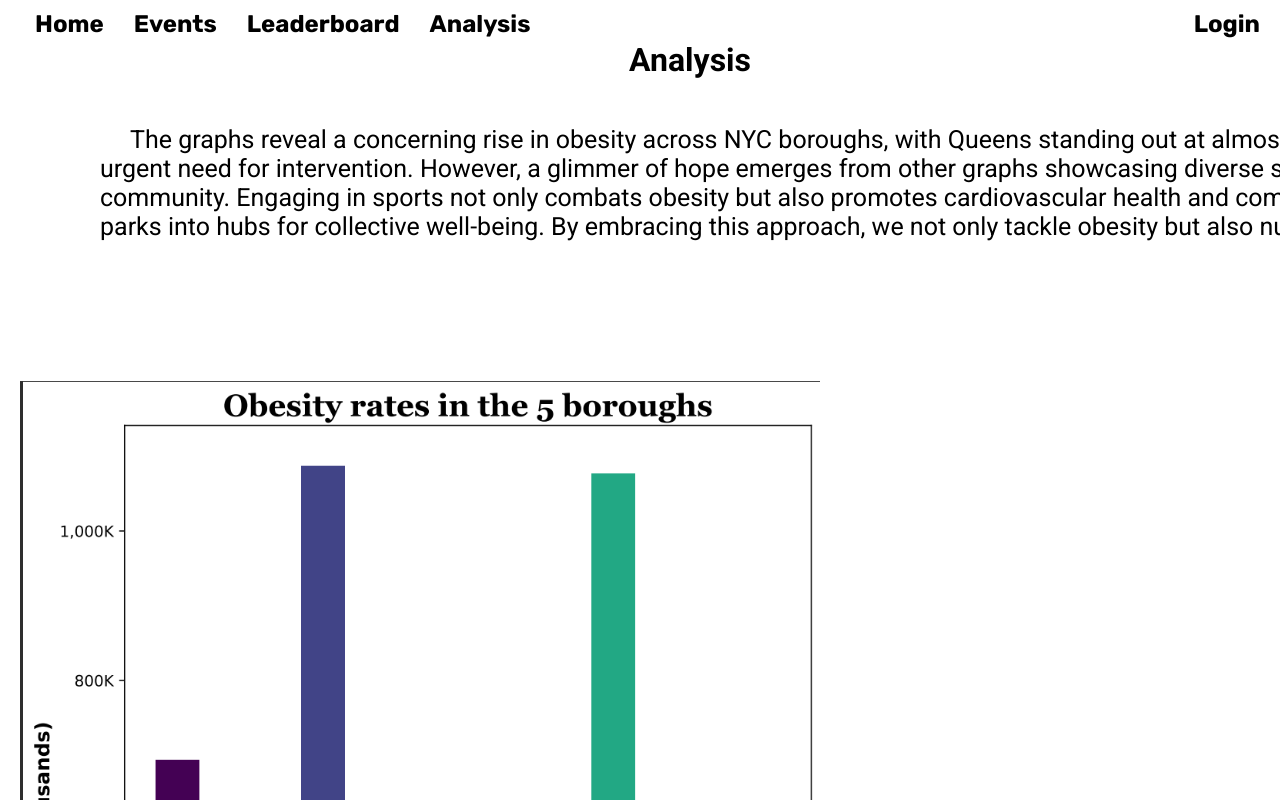
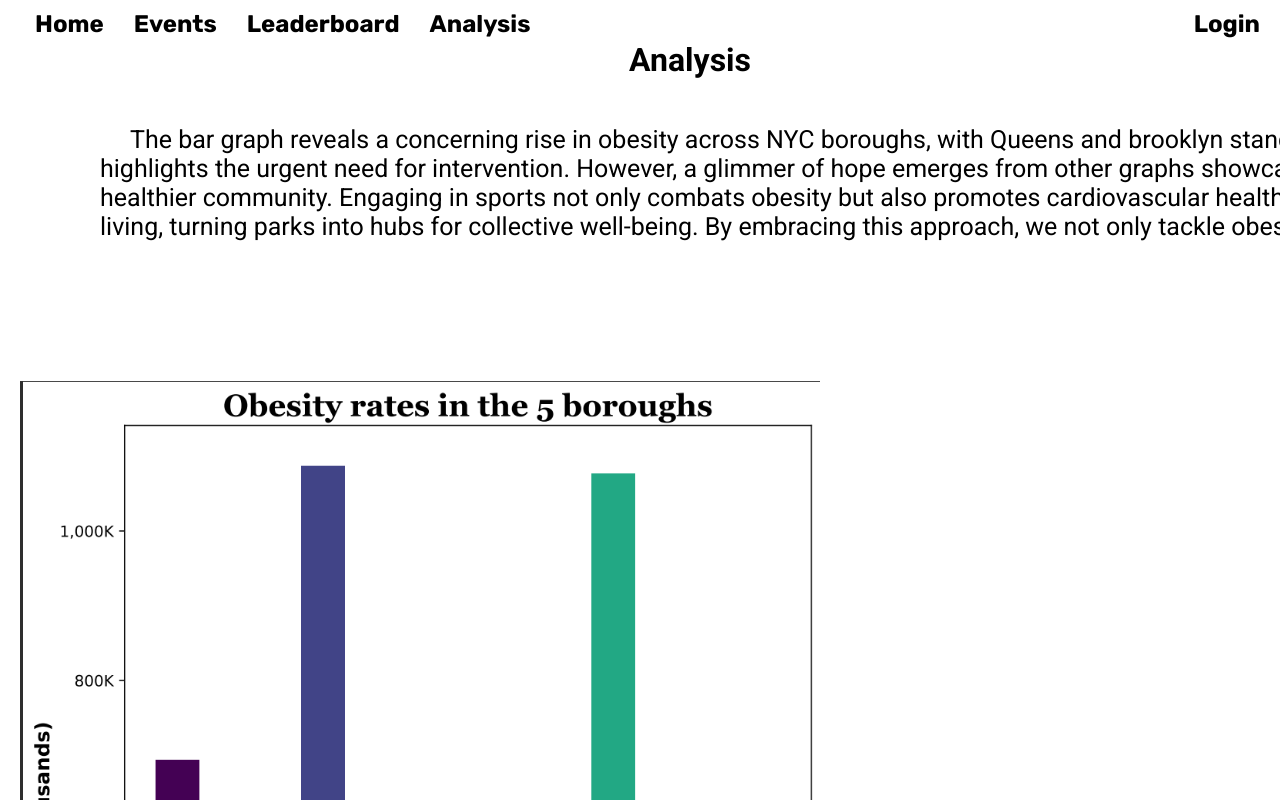
Before and after one commit to floresloyd/hackcuny24-app, a React (Vite) app in the folder front-end/: page /analysis in a window 1280 px wide. Shown: the top 800 px of the page. Built offline with nearby package versions, Linux system fonts and the light colour scheme; no server answers.

Commit message:
analysis completed

```diff
--- a/front-end/src/pages/Analysis.jsx
+++ b/front-end/src/pages/Analysis.jsx
@@ -59,8 +59,8 @@ function Analysis() {
             <img src={sunset} alt="Sunset" style={sunsetSize} />
 
             <div style={paragraphStyle}>
-                <p> The graphs reveal a concerning rise in obesity across NYC boroughs, with Queens
-                    standing out at almost 50% of its population facing weight-related issues. This
+                <p> The bar graph reveals a concerning rise in obesity across NYC boroughs, with Queens
+                    and brooklyn standing out at almost 50% of its population facing weight-related issues. This
                     alarming trend highlights the urgent need for intervention. However, a glimmer of hope emerges from
                     other graphs showcasing diverse sports activities in popular parks. Beyond recreation, these activities
                     build a healthier community. Engaging in sports not only combats obesity but also promotes cardiovascular
```
